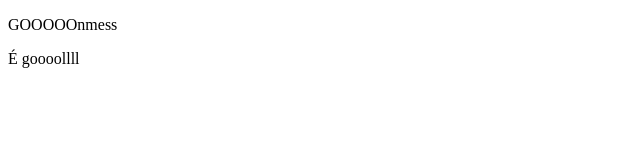
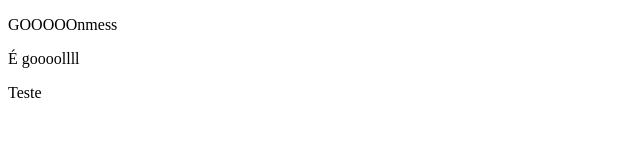
Before and after one commit to COUTmessias/primeiro_teste, a plain HTML site: page index.html in a window 1280 px wide. Shown: the full height of the page, 0-640 px from the left. Drawn offline with Linux system fonts and the light colour scheme.

Commit message:
index atualizado

```diff
--- a/index.html
+++ b/index.html
@@ -8,5 +8,8 @@
 <body>
     <p>GOOOOOnmess</p>
     <p>É goooollll</p>
+    <div>
+        <p>Teste</p>
+    </div>
 </body>
 </html>
```
